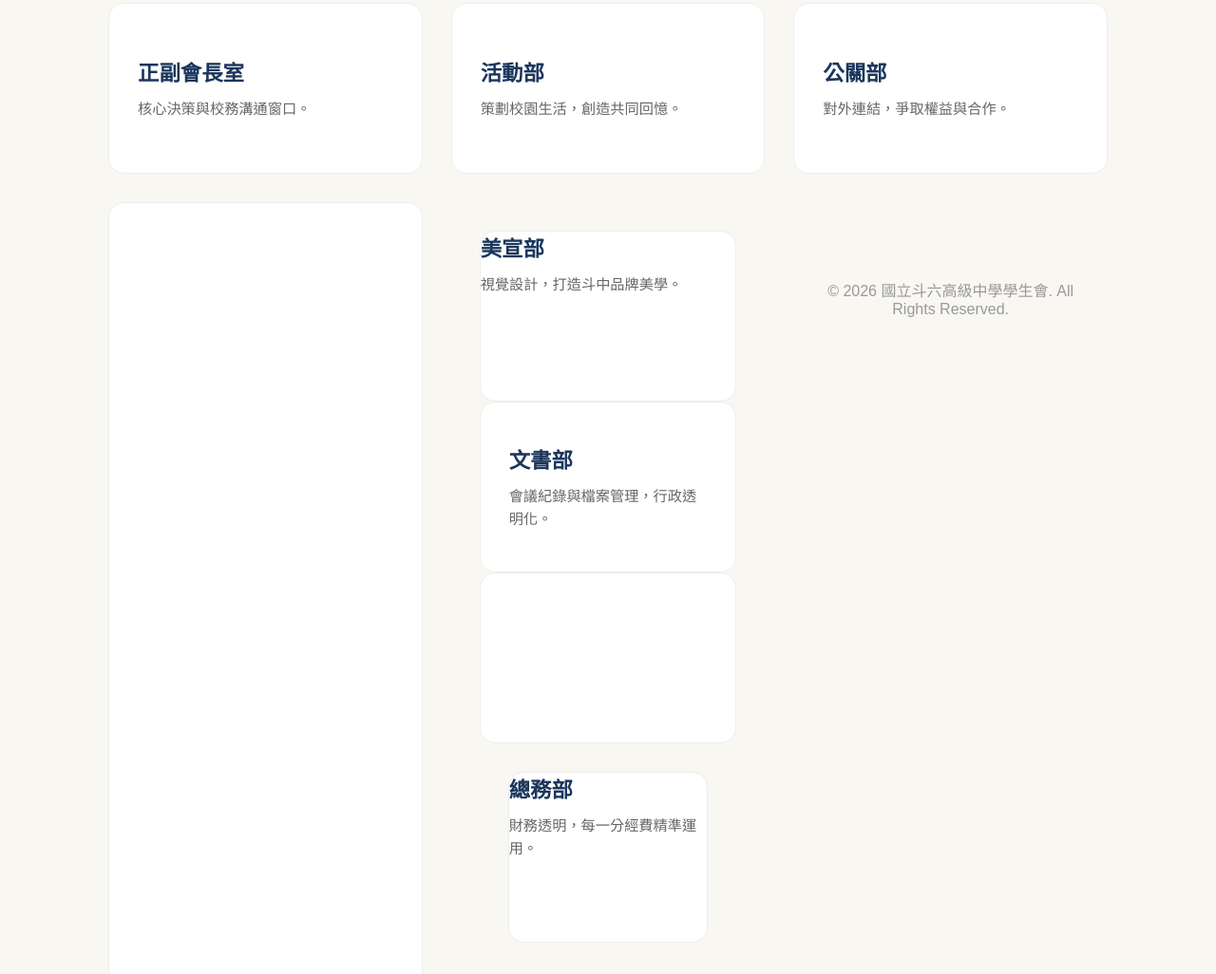
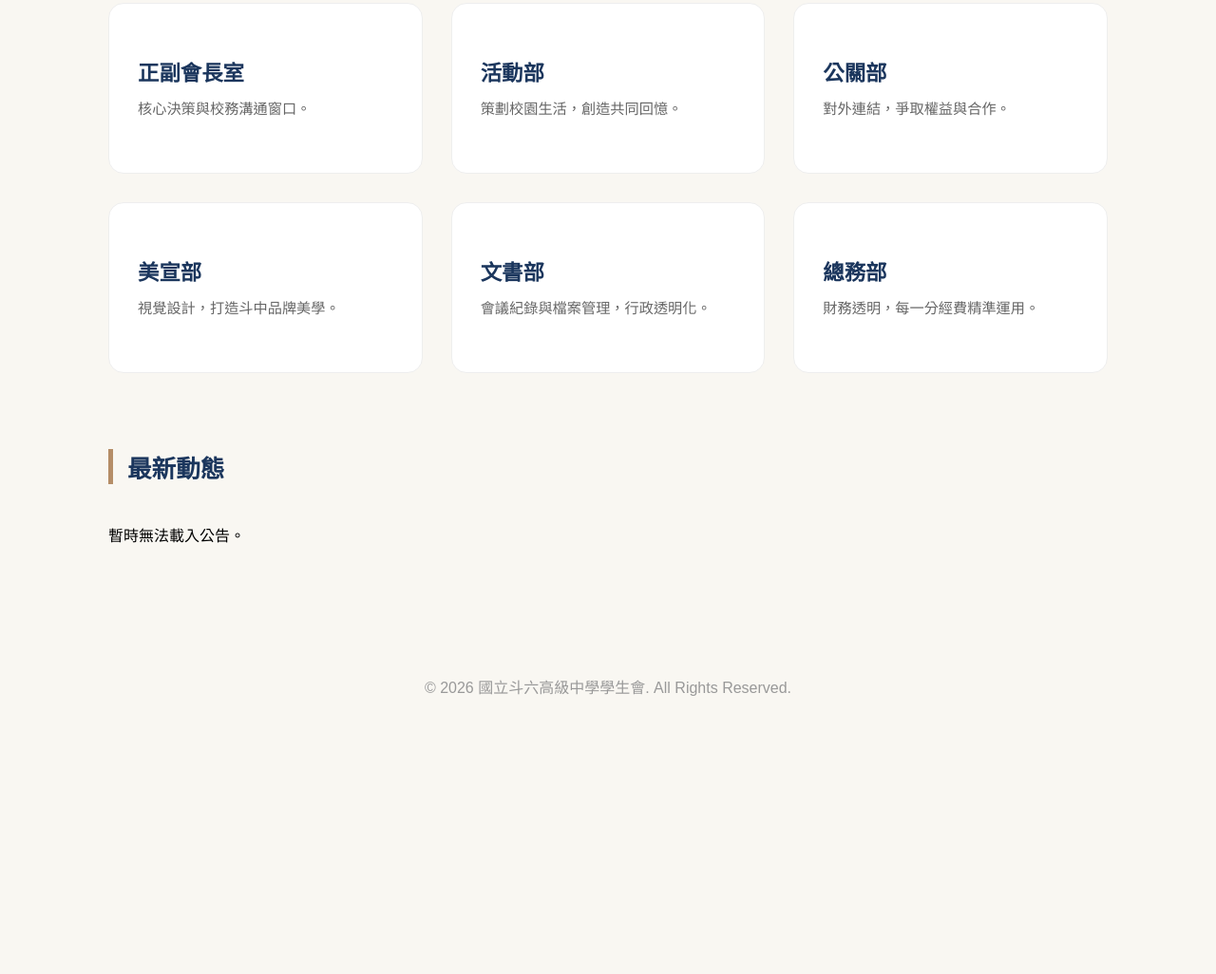
Before and after one commit to tlsh-student-union/tlsh-student-union.github.io, a plain HTML site: page index.html in a window 1280 px wide. Shown: the part 458-1484 px from the top of the page at 95% size. After the commit the page ends 1273 px from the top, so only its background shows below. Drawn offline with Linux system fonts and the light colour scheme; no server answers.

Commit message:
Update index.html

```diff
--- a/index.html
+++ b/index.html
@@ -31,12 +31,12 @@
             <a href="president.html" class="card"><div class="card-body"><h3>正副會長室</h3><p>核心決策與校務溝通窗口。</p></div></a>
             <a href="activities.html" class="card"><div class="card-body"><h3>活動部</h3><p>策劃校園生活，創造共同回憶。</p></div></a>
             <a href="public-relations.html" class="card"><div class="card-body"><h3>公關部</h3><p>對外連結，爭取權益與合作。</p></div></a>
-            <a href="design.html" class="card"><div class="card-body"><h3>美宣部</h3><p>視覺設計，打造斗中品牌美學。</p></a>
+            <a href="design.html" class="card"><div class="card-body"><h3>美宣部</h3><p>視覺設計，打造斗中品牌美學。</p></div></a>
             <a href="documents.html" class="card"><div class="card-body"><h3>文書部</h3><p>會議紀錄與檔案管理，行政透明化。</p></div></a>
-            <a href="documents.html" class="card"><div class="card-body"><h3>總務部</h3><p>財務透明，每一分經費精準運用。</p></a>
+            <a href="documents.html" class="card"><div class="card-body"><h3>總務部</h3><p>財務透明，每一分經費精準運用。</p></div></a>
         </div>
 
-        <h2 id="announcement-grid">最新動態</h2>
+        <h2 id="announcement-grid" style="margin-top: 80px;">最新動態</h2>
         <div id="announcement-grid-content" class="grid">
             <p>正在連線至後台，請稍候...</p>
         </div>
```
